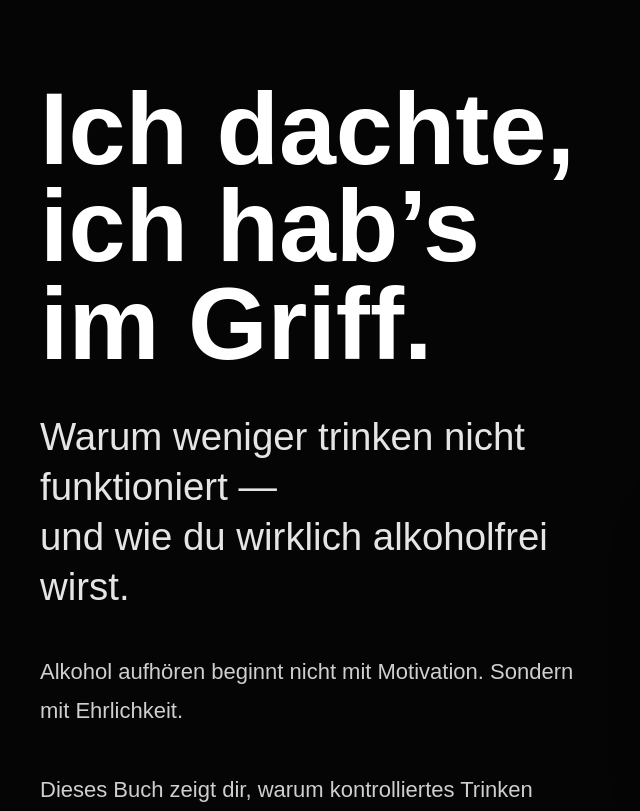
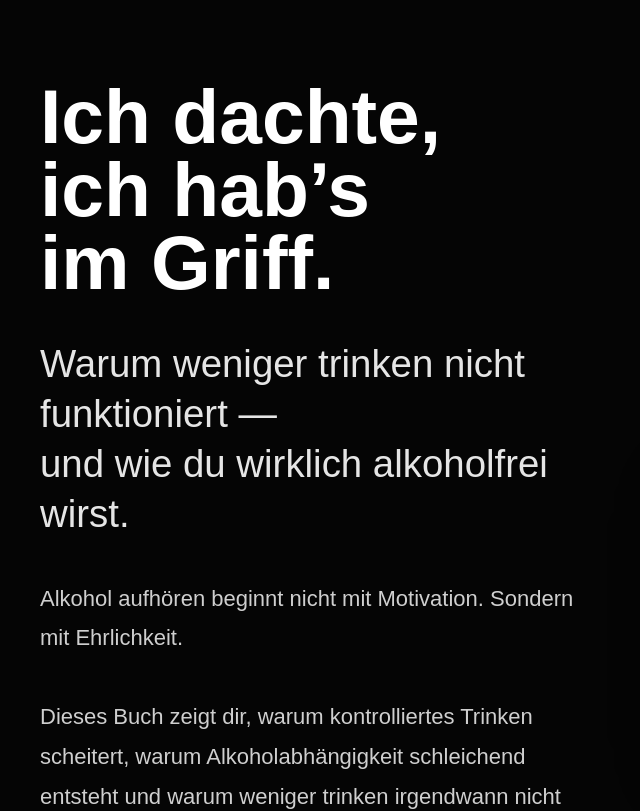
Before and after one commit to kochmarcus00-dotcom/ich-habs-im-griff, a Next.js app: page / in a window 1280 px wide. Shown: the top 811 px of the page, without its empty margins (0-640 px from the left). Built offline with nearby package versions, Linux system fonts and the light colour scheme.

Commit message:
fixed hero proportions

```diff
--- a/app/page.tsx
+++ b/app/page.tsx
@@ -36,7 +36,7 @@ export default function HomePage() {
           <div>
             <h1
               style={{
-                fontSize: "clamp(58px, 8vw, 110px)",
+                fontSize: "clamp(42px, 6vw, 82px)",
                 lineHeight: 0.95,
                 fontWeight: 900,
                 marginBottom: "40px",
@@ -124,7 +124,7 @@ export default function HomePage() {
   playsInline
   style={{
     width: "92%",
-    maxWidth: "620px",
+    maxWidth: "720px",
     height: "auto",
     objectFit: "contain",
     borderRadius: "28px",
@@ -213,7 +213,7 @@ export default function HomePage() {
               display: "grid",
               gridTemplateColumns: "1fr 1fr",
               gap: "70px",
-              alignItems: "center",
+              alignItems: "start",
             }}
           >
             <div>
```
